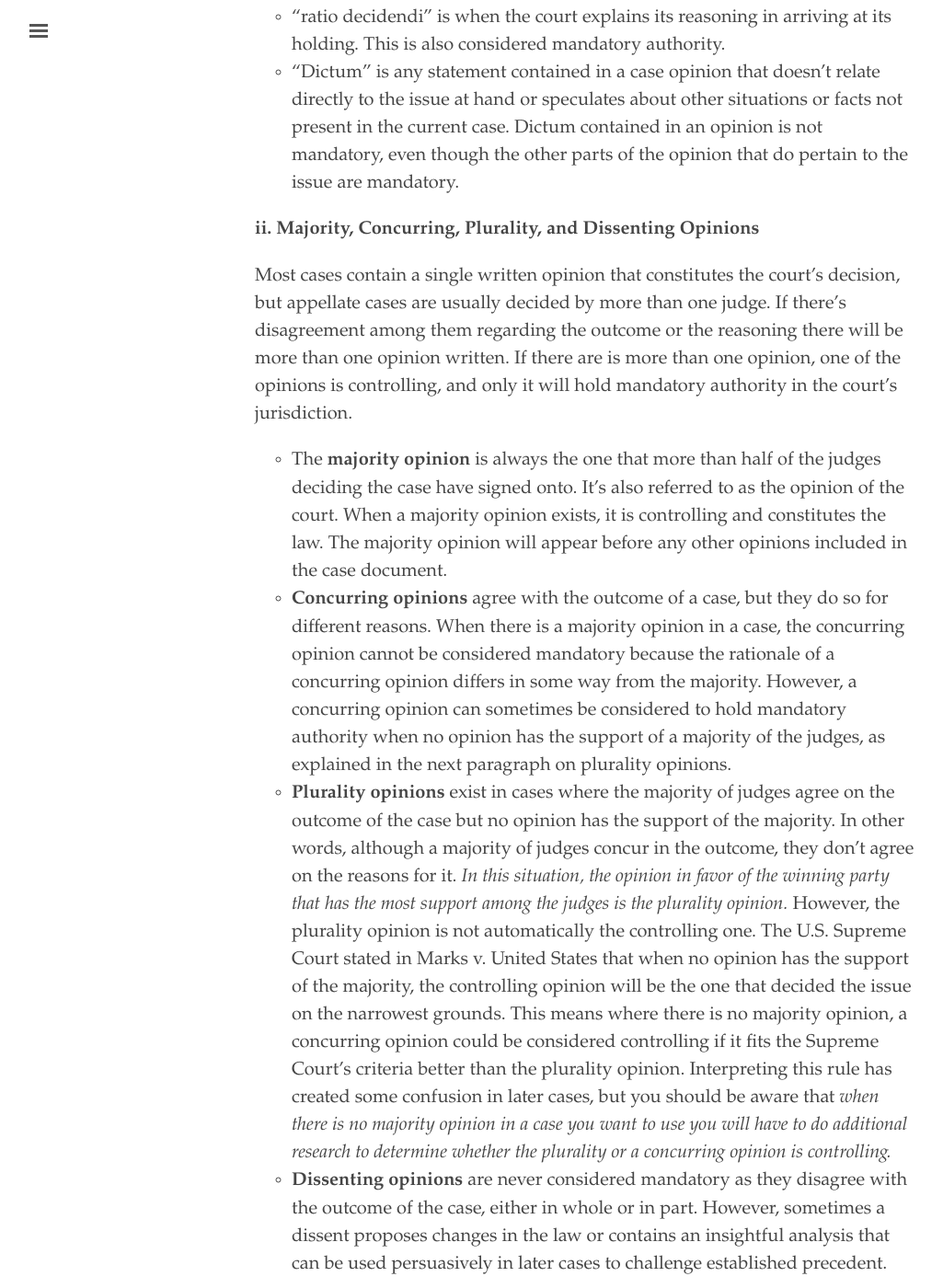
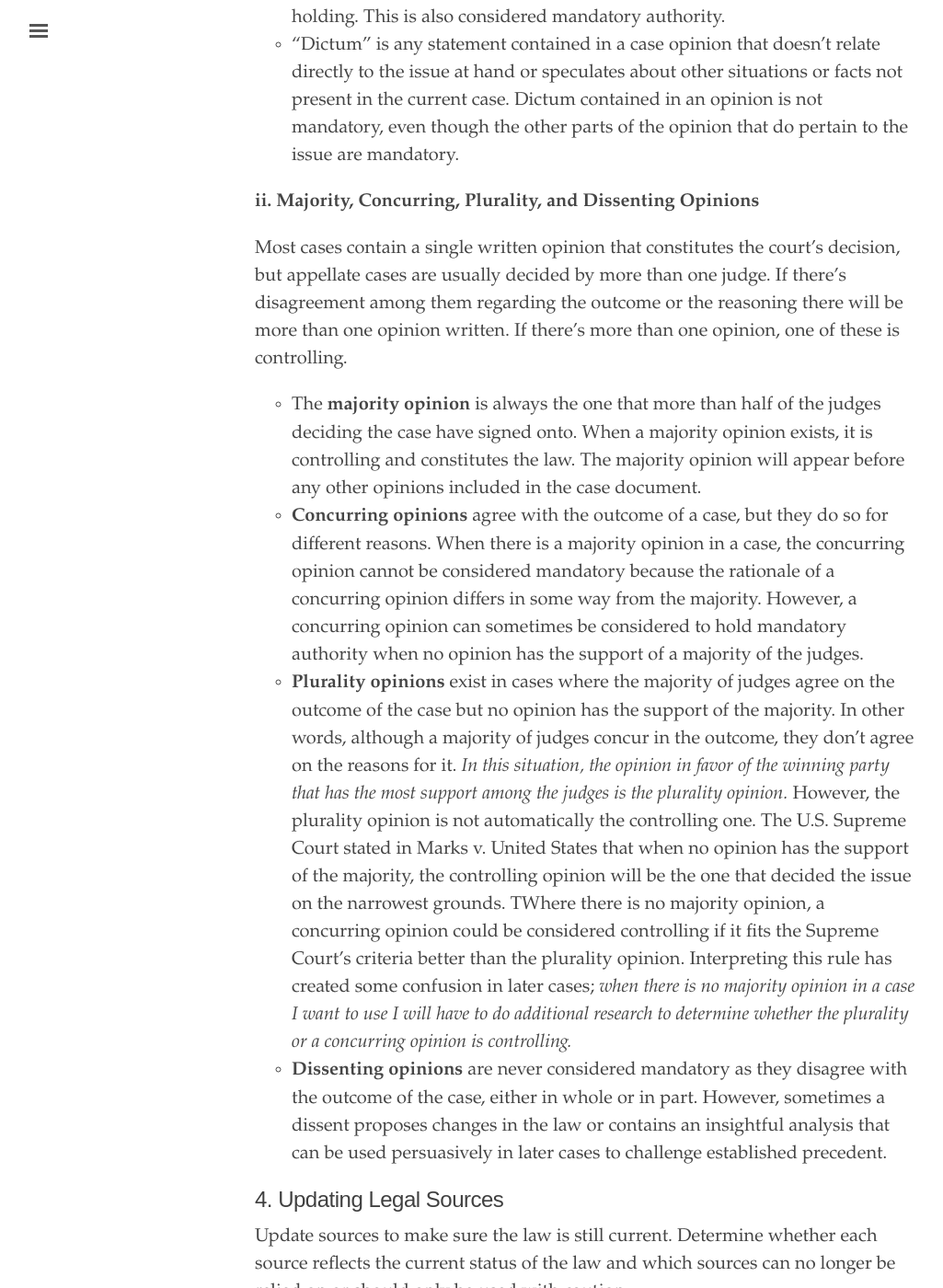
Before and after one commit to binipringle/legalresearch, a Jekyll site: the page built from _texts/0-section0.md, in a window 1280 px wide and 1400 px high, scrolled down 3455 px. Shown: the whole window at 92% size, without its empty margins (3-1028 px from the left). Built offline with Jekyll 4.4.1, drawn with Linux system fonts in a browser that asks for light colours; some of the changed text lies outside the part shown.

```diff
--- a/_texts/0-section0.md
+++ b/_texts/0-section0.md
@@ -105,12 +105,11 @@ Only the text in the opinion section of the case document contains the law. Some
 
 **ii. Majority, Concurring, Plurality, and Dissenting Opinions**
 
-Most cases contain a single written opinion that constitutes the court’s decision, but appellate cases are usually decided by more than one judge. If there’s disagreement among them regarding the outcome or the reasoning there will be more than one opinion written.
-If there are is more than one opinion, one of the opinions is controlling, and only it will hold mandatory authority in the court’s jurisdiction.
+Most cases contain a single written opinion that constitutes the court’s decision, but appellate cases are usually decided by more than one judge. If there’s disagreement among them regarding the outcome or the reasoning there will be more than one opinion written. If there's more than one opinion, one of these is controlling.
 
-- The **majority opinion** is always the one that more than half of the judges deciding the case have signed onto. It’s also referred to as the opinion of the court. When a majority opinion exists, it is controlling and constitutes the law. The majority opinion will appear before any other opinions included in the case document.
-- **Concurring opinions** agree with the outcome of a case, but they do so for different reasons. When there is a majority opinion in a case, the concurring opinion cannot be considered mandatory because the rationale of a concurring opinion differs in some way from the majority. However, a concurring opinion can sometimes be considered to hold mandatory authority when no opinion has the support of a majority of the judges, as explained in the next paragraph on plurality opinions.
-- **Plurality opinions** exist in cases where the majority of judges agree on the outcome of the case but no opinion has the support of the majority. In other words, although a majority of judges concur in the outcome, they don’t agree on the reasons for it. *In this situation, the opinion in favor of the winning party that has the most support among the judges is the plurality opinion.* However, the plurality opinion is not automatically the controlling one. The U.S. Supreme Court stated in Marks v. United States that when no opinion has the support of the majority, the controlling opinion will be the one that decided the issue on the narrowest grounds. This means where there is no majority opinion, a concurring opinion could be considered controlling if it fits the Supreme Court’s criteria better than the plurality opinion. Interpreting this rule has created some confusion in later cases, but you should be aware that *when there is no majority opinion in a case you want to use you will have to do additional research to determine whether the plurality or a concurring opinion is controlling.*
+- The **majority opinion** is always the one that more than half of the judges deciding the case have signed onto. When a majority opinion exists, it is controlling and constitutes the law. The majority opinion will appear before any other opinions included in the case document.
+- **Concurring opinions** agree with the outcome of a case, but they do so for different reasons. When there is a majority opinion in a case, the concurring opinion cannot be considered mandatory because the rationale of a concurring opinion differs in some way from the majority. However, a concurring opinion can sometimes be considered to hold mandatory authority when no opinion has the support of a majority of the judges.
+- **Plurality opinions** exist in cases where the majority of judges agree on the outcome of the case but no opinion has the support of the majority. In other words, although a majority of judges concur in the outcome, they don’t agree on the reasons for it. *In this situation, the opinion in favor of the winning party that has the most support among the judges is the plurality opinion.* However, the plurality opinion is not automatically the controlling one. The U.S. Supreme Court stated in Marks v. United States that when no opinion has the support of the majority, the controlling opinion will be the one that decided the issue on the narrowest grounds. TWhere there is no majority opinion, a concurring opinion could be considered controlling if it fits the Supreme Court’s criteria better than the plurality opinion. Interpreting this rule has created some confusion in later cases; *when there is no majority opinion in a case I want to use I will have to do additional research to determine whether the plurality or a concurring opinion is controlling.*
 - **Dissenting opinions** are never considered mandatory as they disagree with the outcome of the case, either in whole or in part. However, sometimes a dissent proposes changes in the law or contains an insightful analysis that can be used persuasively in later cases to challenge established precedent.
 
 ## 4. Updating Legal Sources
@@ -119,5 +118,5 @@ Update sources to make sure the law is still current. Determine whether each sou
 
 **D. The Federal Court System**
 
-1. Trial Courts are called the United States District Courts. 94 Federal district courts; at least one in every state as well as the District of Columbia and in certain United States Territories. In more populous states there are several Federal district courts covering different geographic regions. For example, New York has four separate Federal district courts serving different geographical regions of the state: Northern, Southern, Eastern and Western. Each Federal district also has a separate bankruptcy court, and there are additional federal subject specific trial courts for tax, international trade, and claims against the government that have nationwide jurisdiction.
-2. Intermediate-Level Courts: intermediate-level appellate courts are divided into separate circuits. In the Federal system, the district courts located in each circuit are only bound to follow the decisions of the U.S. Supreme Court and the Circuit Court of Appeals for their particular circuit. For example, Federal district courts in New York appeal to the 2d Circuit Court of Appeals, so decisions from that higher court are binding on them. However, Federal district courts in New York are not bound by decisions of the 11th Circuit Court of Appeals or any other circuit court besides the 2d. As a result, 11th Circuit
+1. Trial Courts are called the United States District Courts. 94 Federal district courts; at least one in every state as well as the District of Columbia and in certain United States Territories. In more populous states there are several Federal district courts covering different geographic regions.
+2. Intermediate-Level Courts: intermediate-level appellate courts are divided into separate circuits. In the Federal system, the district courts located in each circuit are only bound to follow the decisions of the U.S. Supreme Court and the Circuit Court of Appeals for their particular circuit. For example, Federal district courts in New York appeal to the 2d Circuit Court of Appeals, so decisions from that higher court are binding on them. However, Federal district courts in New York are not bound by decisions of the 11th Circuit Court of Appeals or any other circuit court besides the 2d.
```
Also changed, not shown: other parts of _texts/0-section0.md (+2 -2 lines), _texts/5-section5.md (+3 -1 lines).
